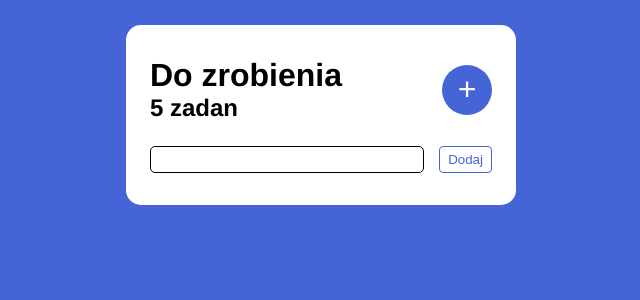
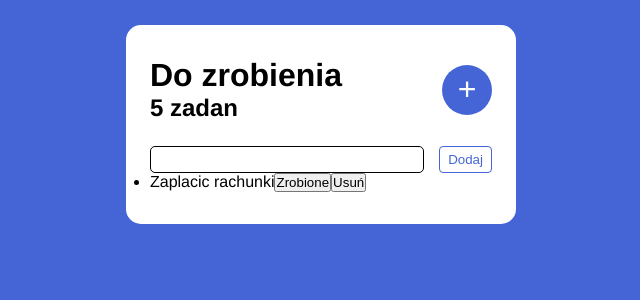
Before and after one commit to Marcin-podgorski93/React_to_do, a React (Vite) app: page / in a window 1280 px wide. Shown: the top 300 px of the page, without its empty margins (319-959 px from the left). Built offline with nearby package versions, Linux system fonts and the light colour scheme.

Commit message:
add components TodoItem

```diff
--- a/src/App.jsx
+++ b/src/App.jsx
@@ -1,5 +1,6 @@
 import styles from "./App.module.css";
 import { Form } from "./components/Form/Form";
+import { TodoItem } from "./components/TodoItem/TodoItem";
 
 function App() {
   return (
@@ -12,6 +13,9 @@ function App() {
         <button className={styles.button}>+</button>
       </header>
       <Form />
+      <ul>
+        <TodoItem />
+      </ul>
     </div>
   );
 }
--- /dev/null
+++ b/src/components/TodoItem/TodoItem.jsx
@@ -0,0 +1,9 @@
+export function TodoItem() {
+  return (
+    <li>
+      <span>Zaplacic rachunki</span>
+      <button>Zrobione</button>
+      <button>Usuń</button>
+    </li>
+  );
+}
```
Also changed, not shown: src/components/TodoItem/TodoItem.module.css (added).
